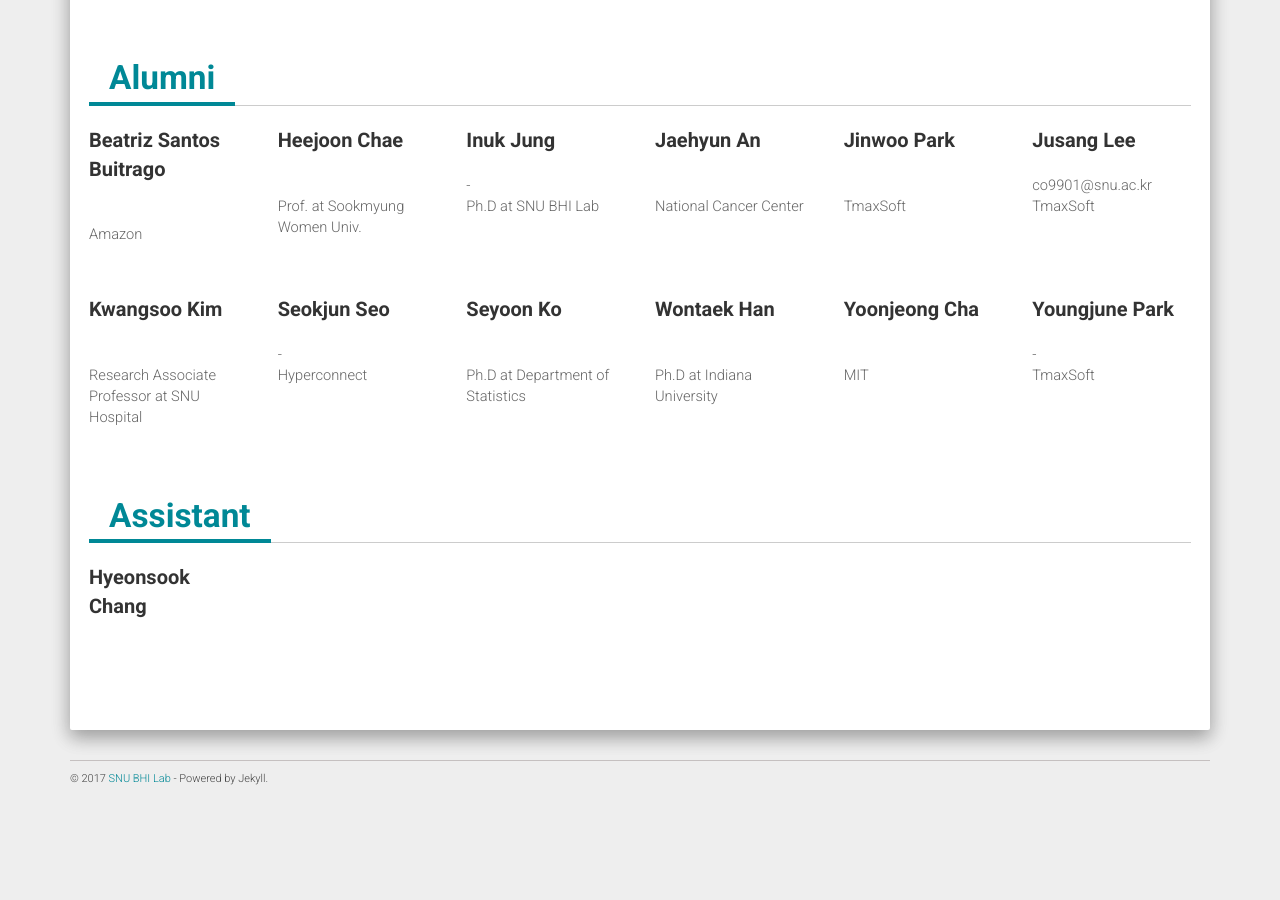
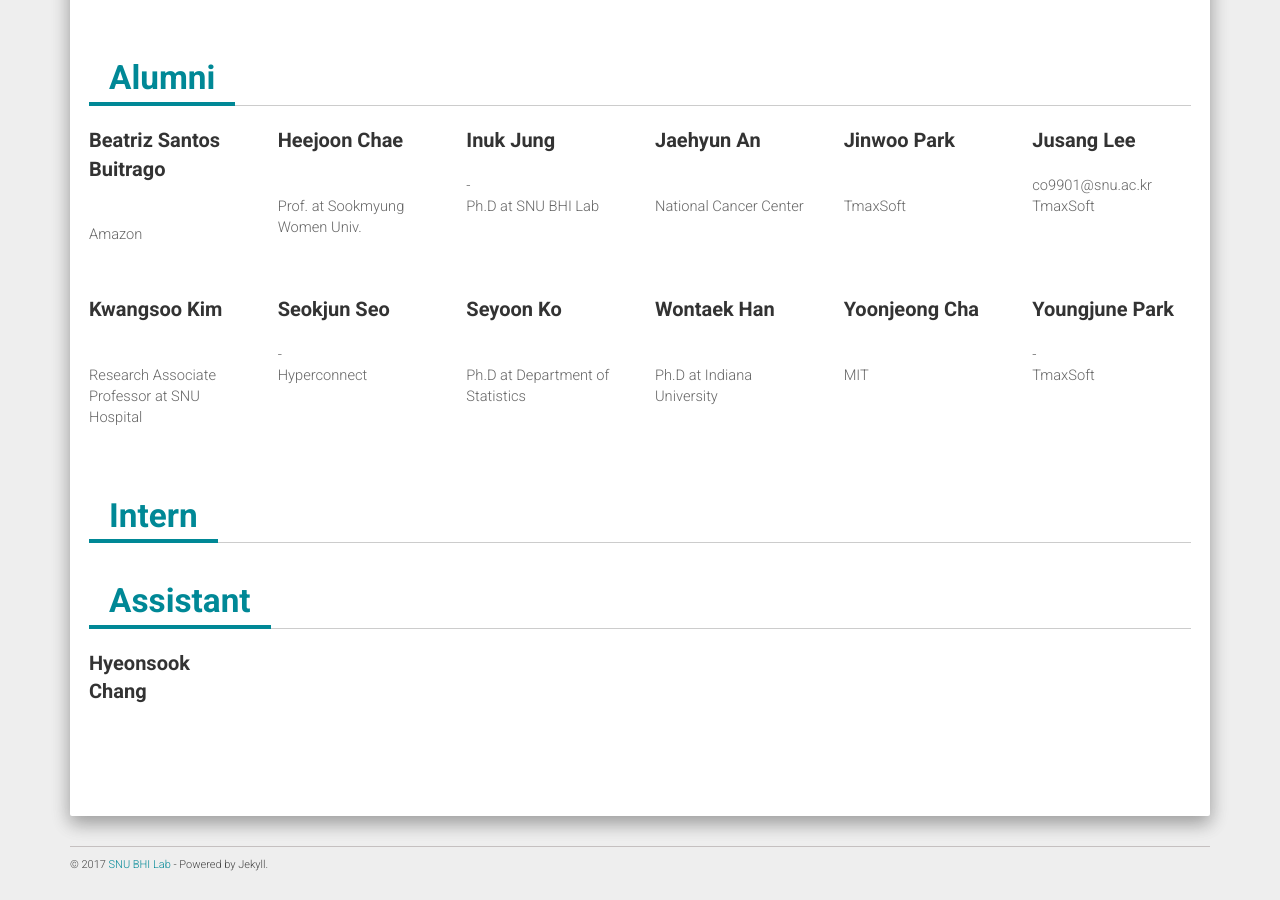
Before and after one commit to solanoon/bhi-kimlab.github.io, a Jekyll site: the page built from members.md, in a window 1280 px wide and 900 px high, scrolled down 2360 px. Built offline with Jekyll 4.4.1, drawn with Linux system fonts in a browser that asks for light colours; nearby versions of some CDN libraries; before the commit the page ends 3174 px from its top, so only the background shows below that.

Commit message:
Update members.html

```diff
--- a/_layouts/members.html
+++ b/_layouts/members.html
@@ -37,5 +37,6 @@ layout: default
   {% include member_thumb.html name="MS &amp; Ph.D" members=msphd img=true %}
   {% include member_thumb.html name="MS" members=ms img=true %}
   {% include member_thumb.html name="Alumni" members=alumni %}
+  {% include member_thumb.html name="Intern" members=Intern %}
   {% include member_thumb.html name="Assistant" members=assist %}
 </div>
```
